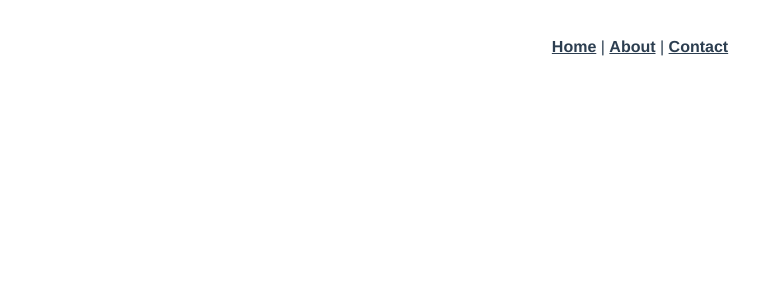
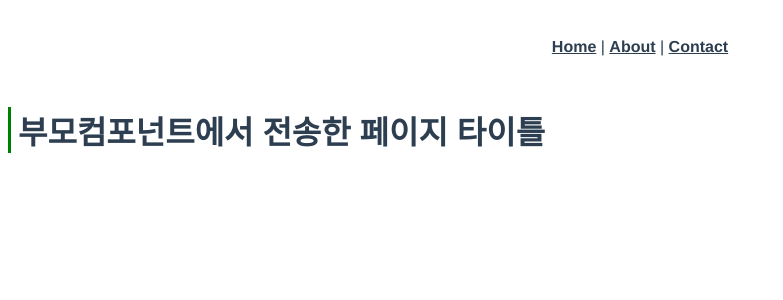
Before and after one commit to jyryuitpro/vue-default, a Vue app: page /example10 in a window 1280 px wide. Shown: the top 300 px of the page, without its empty margins (0-783 px from the left). Built offline with nearby package versions, Linux system fonts and the light colour scheme; what vue-sweetalert2 would draw is missing.

Commit message:
컴포넌트에서 다른 컴포넌트 사용하기

```diff
--- /dev/null
+++ b/src/components/PageTitle.vue
@@ -0,0 +1,42 @@
+<template>
+  <h1 class="page-title">{{title}}</h1>
+</template>
+
+<script>
+export default {
+  name: "PageTitle",
+  components: {},
+  props: {
+    title: {
+      type: String,
+      default: '페이지 타이틀',
+    }
+  },
+  data() {
+
+  },
+  setup() {
+
+  },
+  created() {
+    //Vue Component가 생성이되는 순간에 실행
+  },
+  mounted() {
+    //Html이 실제 화면에 로딩이 되는 순간에 실행
+  },
+  unmounted() {
+    //다른 Component로 이동할 때, 실행
+  },
+  methods: {
+    //Component안에서 사용할 메소드(함수) 정의
+  },
+}
+</script>
+
+<style scoped>
+.page-title {
+  padding-left: 7px;
+  border-left: 3px solid green;
+  text-align: left;
+}
+</style>
--- a/src/router/index.js
+++ b/src/router/index.js
@@ -104,6 +104,11 @@ const routes = [
     name: 'ServerData',
     component: () => import(/* webpackChunkName: "about" */ '../views/ServerData.vue')
   },
+  {
+    path: '/example10',
+    name: 'Example10',
+    component: () => import(/* webpackChunkName: "about" */ '../views/Example10.vue')
+  },
 ]
 
 const router = createRouter({
--- /dev/null
+++ b/src/views/Example10.vue
@@ -0,0 +1,40 @@
+<template>
+  <div>
+    <PageTitle title="부모컴포넌트에서 전송한 페이지 타이틀"/>
+  </div>
+</template>
+
+<script>
+import PageTitle from "../components/PageTitle";
+
+export default {
+  name: "Example10",
+  components: {
+    PageTitle
+  },
+  data() {
+    return {
+      title: 'Hello World'
+    };
+  },
+  setup() {
+
+  },
+  created() {
+    //Vue Component가 생성이되는 순간에 실행
+  },
+  mounted() {
+    //Html이 실제 화면에 로딩이 되는 순간에 실행
+  },
+  unmounted() {
+    //다른 Component로 이동할 때, 실행
+  },
+  methods: {
+    //Component안에서 사용할 메소드(함수) 정의
+  },
+}
+</script>
+
+<style scoped>
+
+</style>
```
